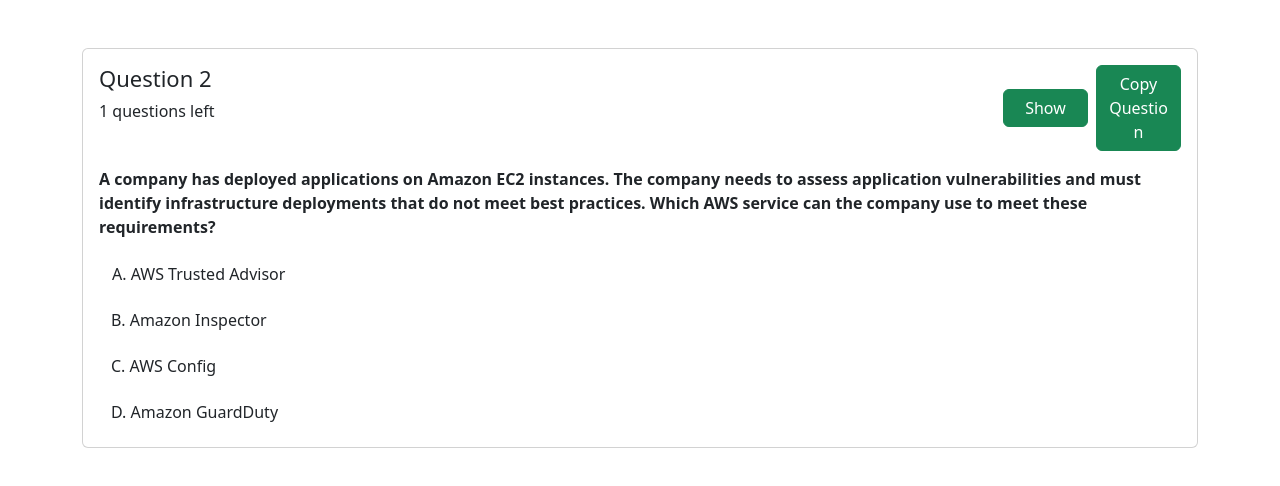
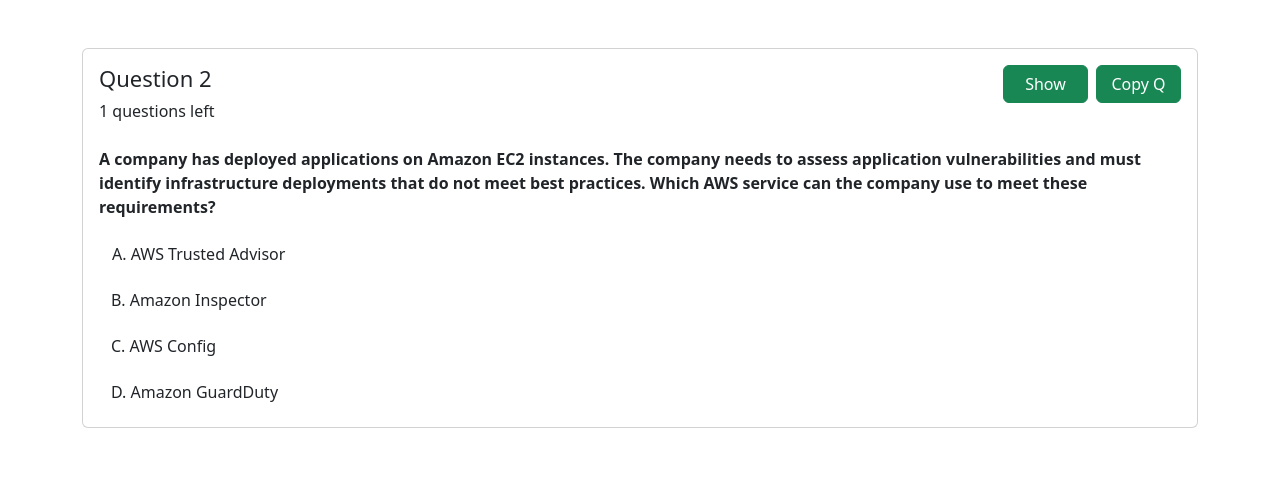
Before and after one commit to anhkhoinp94/aws-quiz, an Angular app: page / in a window 1280 px wide. Shown: the top 486 px of the page. Built offline with nearby package versions, Linux system fonts and the light colour scheme; what ngx-clipboard would draw is missing.

Commit message:
2023-11-09_0237 PM

```diff
--- a/src/app/app.component.html
+++ b/src/app/app.component.html
@@ -17,7 +17,7 @@
             Show
           </button>
           <button class="btn btn-success ms-2" style="width: 85px" (click)="copyToClipboard()">
-            Copy Question
+            Copy Q
           </button>
         </div>
       </div>
```
Also changed, not shown: 3 other files (tests, documents, lock files or other folders).
